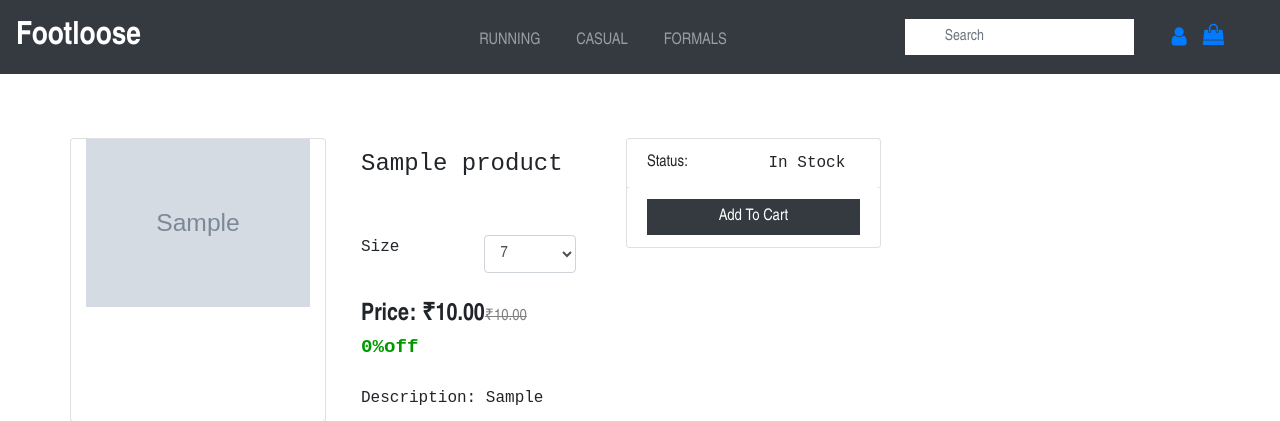
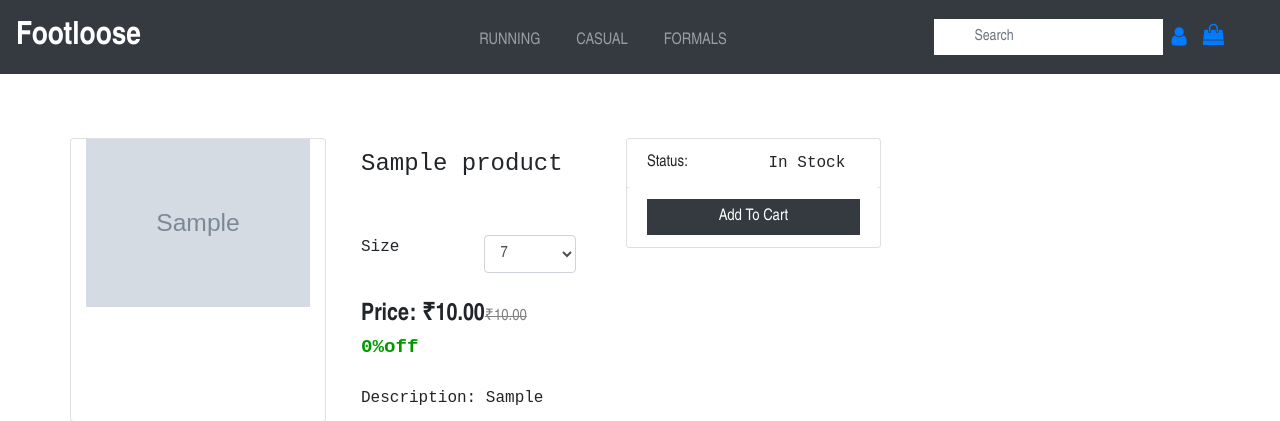
Before and after one commit to Abhisijariya009/footloose2, a Django app: page /itempage/1/ in a window 1280 px wide. Shown: the top 421 px of the page. Run offline with Django 3.2, Linux system fonts and the light colour scheme; tables that the repository leaves empty hold one stand-in row (values such as "Sample post"); grey boxes marked "Sample" are stand-in pictures; some libraries are stand-ins or nearby versions.

Commit message:
Update base.html

```diff
--- a/MyProject/templates/base.html
+++ b/MyProject/templates/base.html
@@ -74,10 +74,14 @@
         </li>
       </ul>
 			<div>
-        <form style="margin-right: 70px; overflow:hidden;" id= "search-form" class="form-inline" >
+	<form id= "search-form" class="form-inline my-2 my-lg-0">
+      {% csrf_token %}
+          <input id = "search-input" class="form-control mr-sm-2" type="search" placeholder="Search" aria-label="Search">
+    </form>
+<!--         <form style="margin-right: 70px; overflow:hidden;" id= "search-form" class="form-inline" >
           {% csrf_token %}
           <input id = "search-input" class="form-control mr-sm-2" type="search" placeholder="Search" aria-label="Search">
-        </form>
+        </form> -->
         <div id="results-box" class="results-card list-group list-group-flush not-visible" ></div>
       </div>
 			</div>
```
